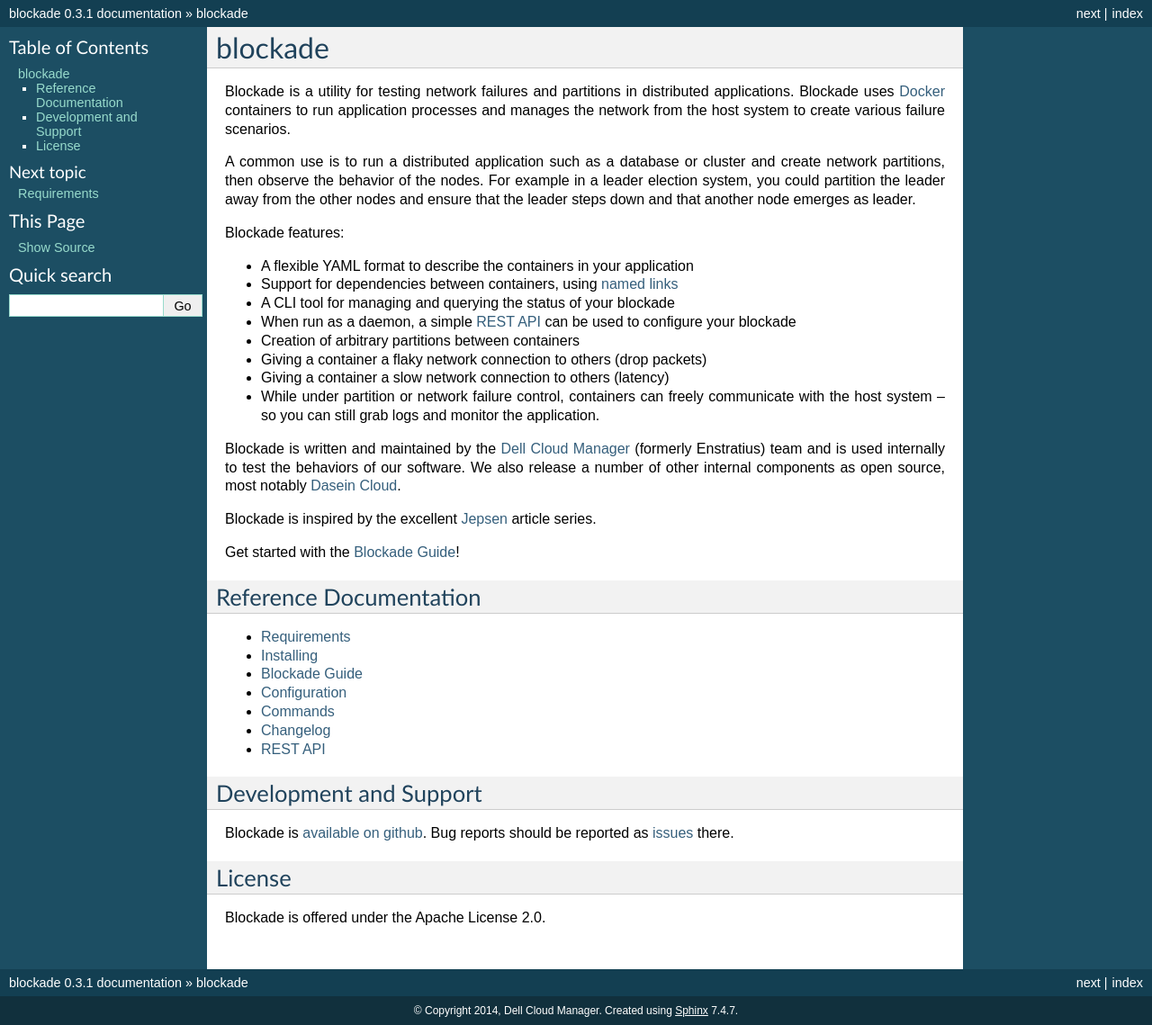
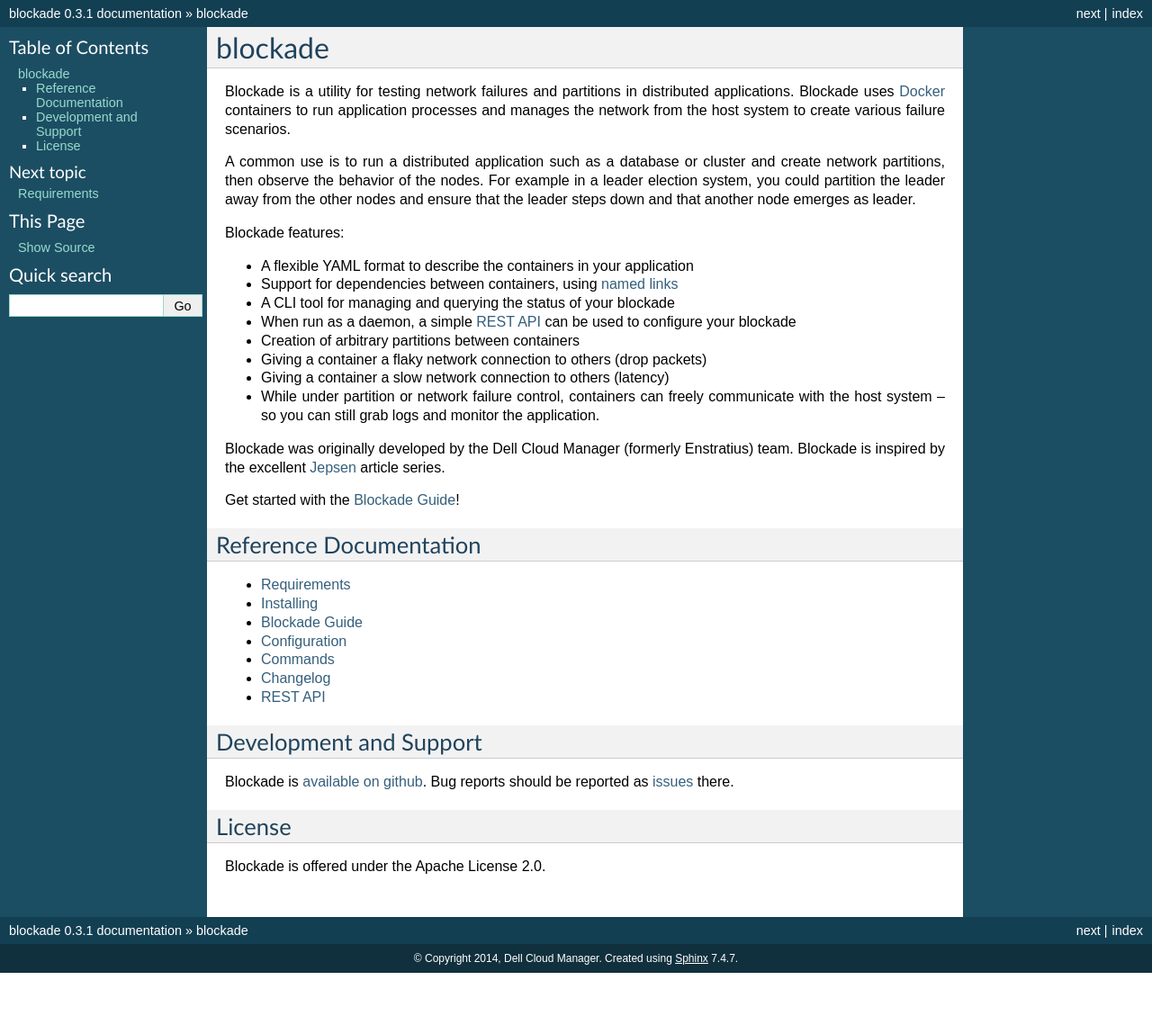
Before and after one commit to worstcase/blockade, a Sphinx documentation site: the page built from docs/index.rst, in a window 1280 px wide. Shown: the whole page at 90% size. Built offline with Sphinx 7.4.7, drawn with Linux system fonts in a browser that asks for light colours; after the commit the page ends 1081 px from its top, so only the background shows below that.

Commit message:
Update docs

```diff
--- a/docs/index.rst
+++ b/docs/index.rst
@@ -27,12 +27,9 @@
   freely communicate with the host system -- so you can still grab logs
   and monitor the application.
 
-Blockade is written and maintained by the `Dell Cloud Manager`_ (formerly
-Enstratius) team and is used internally to test the behaviors of our software.
-We also release a number of other internal components as open source,
-most notably `Dasein Cloud`_.
-
-Blockade is inspired by the excellent `Jepsen`_ article series.
+Blockade was originally developed by the Dell Cloud Manager
+(formerly Enstratius) team. Blockade is inspired by the excellent
+`Jepsen`_ article series.
 
 Get started with the :ref:`guide`!
 
@@ -52,9 +49,9 @@
 Development and Support
 =======================
 
-Blockade is `available on github <https://github.com/dcm-oss/blockade>`_.
+Blockade is `available on github <https://github.com/worstcase/blockade>`_.
 Bug reports should be reported as
-`issues <https://github.com/dcm-oss/blockade/issues>`_ there.
+`issues <https://github.com/worstcase/blockade/issues>`_ there.
 
 License
 =======
@@ -67,6 +64,4 @@
 
 .. _Docker: https://www.docker.com
 .. _named links: https://docs.docker.com/engine/userguide/networking/default_network/dockerlinks/
-.. _Dell Cloud Manager: http://www.enstratius.com
-.. _Dasein Cloud: http://dasein.org
 .. _Jepsen: http://aphyr.com/tags/jepsen
```
